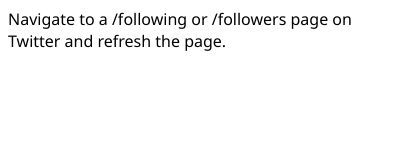
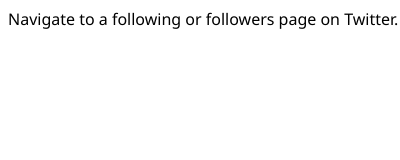
Before and after one commit to donadam2015/twitter-block-chain, a browser extension: page popup.html in a window 400 px wide. Drawn offline with Linux system fonts and the light colour scheme.

Commit message:
Modified popup

```diff
--- a/popup.html
+++ b/popup.html
@@ -8,7 +8,6 @@
         font-size: 100%;
       }
       #status {
-        /* avoid an excessively wide status text */
         max-width: 600px;
 		min-width:400px;
       }
@@ -23,6 +22,6 @@
     <script src="popup.js"></script>
   </head>
   <body>
-    <div id="status">Navigate to a /following or /followers page on Twitter and refresh the page.</div>
+    <div id="status">Navigate to a following or followers page on Twitter.</div>
   </body>
 </html>
```
